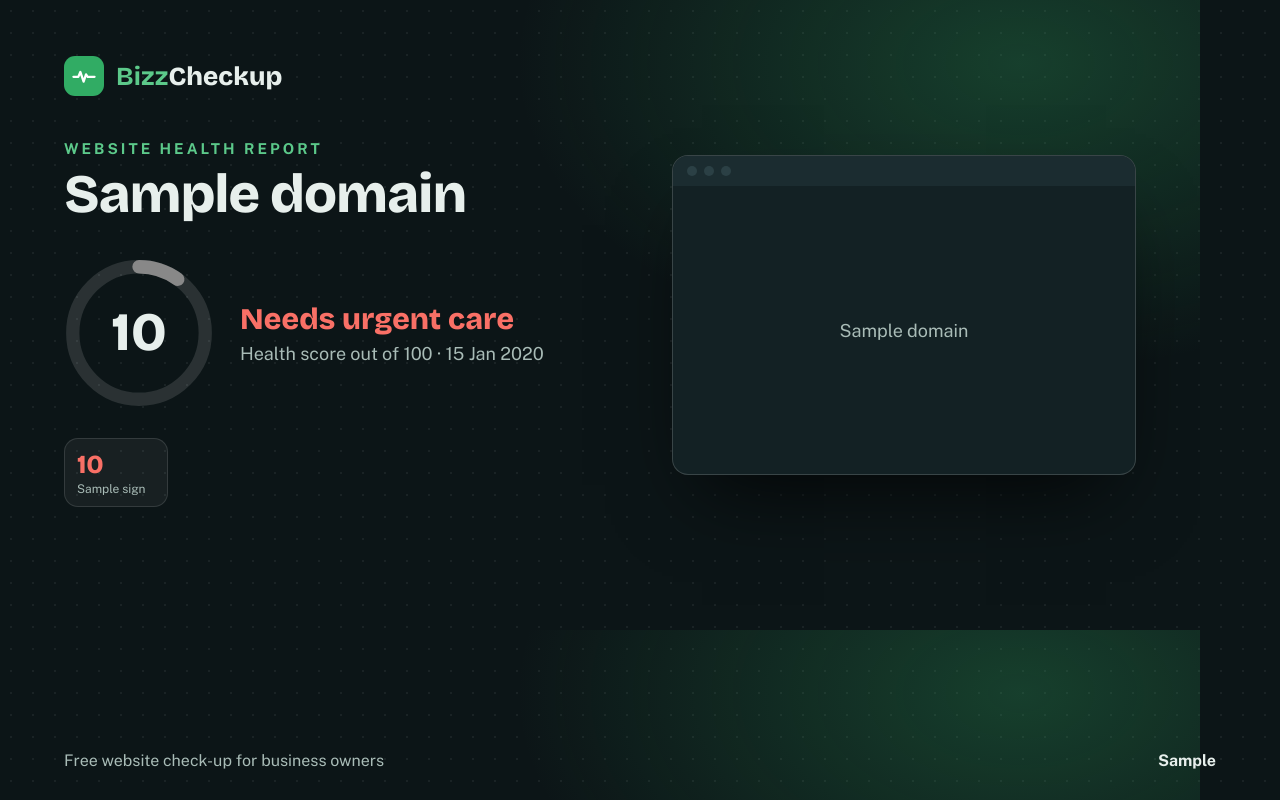
After one commit to rdhafiz/bizzcheckup, a Django app: template templates/reports/share_card.html in a window 1280 px wide. The commit adds this page. Run offline with Django 5.2, Linux system fonts and the light colour scheme; the template is opened without the code that fills it: most values are stand-ins (such as "Sample title", 1, 10 or a date in 2020); data that the repository does not hold is empty; parts of the project's set-up code (start-up, migrations or seed data) failed here and were passed over.

Commit message:
Let visitors share their score as a picture

```diff
--- a/bizzcheckup/checkups/models.py
+++ b/bizzcheckup/checkups/models.py
@@ -130,6 +130,7 @@ class CheckupImage(models.Model):
         LINK_PREVIEW = "link_preview", "Link preview picture"
         MOBILE = "mobile", "Phone screenshot"
         TABLET = "tablet", "Tablet screenshot"
+        SHARE_CARD = "share_card", "Share card (score picture for social media)"
 
     # Only real pictures are stored (checked from their first bytes, never SVG).
     ALLOWED_TYPES = ("image/jpeg", "image/png", "image/gif", "image/webp")
--- a/bizzcheckup/checkups/urls.py
+++ b/bizzcheckup/checkups/urls.py
@@ -13,6 +13,7 @@ urlpatterns = [
     path("<uuid:checkup_id>/full-checkup/", views.full_checkup, name="full_checkup"),
     path("unsubscribe/<uuid:token>/", views.unsubscribe, name="unsubscribe"),
     path("<uuid:checkup_id>/badge.svg", views.badge, name="badge"),
+    path("<uuid:checkup_id>/share.png", views.share_card, name="share_card"),
     path("<uuid:checkup_id>/screenshot.jpg", views.screenshot, name="screenshot"),
     path("<uuid:checkup_id>/images/<slug:kind>/", views.image, name="image"),
 ]
--- a/templates/reports/_sections.html
+++ b/templates/reports/_sections.html
@@ -289,8 +289,10 @@
     <h2 id="contact-title" class="section-title" data-reveal="words">Talk to <span class="text-highlight" data-word>{{ brand.first_name }}</span> about your report</h2>
   </div>
 
-  {# Book a call without leaving the report: the booking page (Cal.com) in a frame. It only
-     loads when the reader scrolls near it (loading="lazy"). The PDF gets a link instead. #}
+  {% comment %}
+    Book a call without leaving the report: the booking page (Cal.com) in a frame. It only
+    loads when the reader scrolls near it (loading="lazy"). The PDF gets a link instead.
+  {% endcomment %}
   {% if brand.booking_url %}
     <div id="book" class="booking mt-8" data-reveal>
       <div class="booking__head">
--- /dev/null
+++ b/templates/reports/share_card.html
@@ -0,0 +1,79 @@
+{% load static bizz %}<!doctype html>
+{% comment %}
+  The share card: a 1200 x 630 picture (the size Facebook, LinkedIn and WhatsApp use) of
+  the website's score, made by photographing this page in Chromium (reports/share_card.py).
+  This page is never shown to visitors, only to that offline browser, so it can have its
+  own <style>: the site's Content Security Policy doesn't apply here.
+{% endcomment %}
+<html lang="en">
+<head>
+<meta charset="utf-8">
+<style>
+  @font-face { font-family: "Bricolage"; src: url("{% static 'fonts/bricolage-grotesque.woff2' %}") format("woff2"); font-weight: 200 800; }
+  @font-face { font-family: "Public Sans"; src: url("{% static 'fonts/public-sans.woff2' %}") format("woff2"); font-weight: 100 900; }
+  * { box-sizing: border-box; margin: 0; }
+  html, body { width: 1200px; height: 630px; overflow: hidden; }
+  body {
+    font-family: "Public Sans", sans-serif; color: #e7efec;
+    background:
+      radial-gradient(ellipse 60% 70% at 85% 10%, rgba(49,172,100,.28), transparent 70%),
+      radial-gradient(circle, rgba(255,255,255,.06) 1px, transparent 1.4px) 0 0 / 22px 22px,
+      #0c1517;
+    display: grid; grid-template-columns: 560px 1fr; gap: 48px; padding: 56px 64px;
+  }
+  .brand { display: flex; align-items: center; gap: 12px; font-family: "Bricolage"; font-weight: 800; font-size: 26px; }
+  .brand__mark { width: 40px; height: 40px; border-radius: 11px; background: #31ac64; display: grid; place-items: center; }
+  .brand b { color: #5cc98a; }
+  .eyebrow { margin-top: 44px; font-size: 15px; letter-spacing: .2em; text-transform: uppercase; color: #5cc98a; font-weight: 700; }
+  .domain { margin-top: 10px; font-family: "Bricolage"; font-weight: 800; font-size: 54px; line-height: 1.05; letter-spacing: -.02em; overflow-wrap: anywhere; }
+  .score { margin-top: 34px; display: flex; align-items: center; gap: 26px; }
+  .ring { width: 150px; height: 150px; position: relative; flex: none; }
+  .ring svg { width: 100%; height: 100%; }
+  .ring__value { position: absolute; inset: 0; display: grid; place-items: center; font-family: "Bricolage"; font-weight: 800; font-size: 54px; }
+  .band { font-family: "Bricolage"; font-weight: 800; font-size: 30px; }
+  .band-healthy { color: #5cc98a; } .band-attention { color: #f5b544; } .band-urgent { color: #f97066; }
+  .of { margin-top: 6px; font-size: 18px; color: #a9bcb7; }
+  .signs { margin-top: 30px; display: grid; grid-template-columns: repeat(5, 1fr); gap: 10px; }
+  .sign { border: 1px solid rgba(255,255,255,.12); background: rgba(255,255,255,.05); border-radius: 14px; padding: 10px 12px; }
+  .sign__score { font-family: "Bricolage"; font-weight: 800; font-size: 26px; }
+  .sign__label { margin-top: 2px; font-size: 12px; color: #a9bcb7; line-height: 1.2; }
+  .shot { align-self: center; border-radius: 16px; overflow: hidden; border: 1px solid rgba(255,255,255,.16); box-shadow: 0 40px 80px -30px rgba(0,0,0,.8); background: #132124; }
+  .shot__bar { height: 30px; display: flex; align-items: center; gap: 7px; padding: 0 14px; background: #1b2c30; }
+  .shot__bar i { width: 10px; height: 10px; border-radius: 50%; background: #2b4045; }
+  .shot img, .shot__empty { display: block; width: 100%; aspect-ratio: 16 / 10; object-fit: cover; object-position: top; }
+  .shot__empty { display: grid; place-items: center; color: #a9bcb7; font-size: 18px; }
+  .footer { position: absolute; left: 64px; right: 64px; bottom: 30px; display: flex; justify-content: space-between; font-size: 16px; color: #a9bcb7; }
+  .footer strong { color: #e7efec; }
+</style>
+</head>
+<body>
+  <div>
+    <p class="brand"><span class="brand__mark"><svg width="26" height="26" viewBox="0 0 32 32"><path d="M3 17h6l2.5-6 4 12 3-9 2 3H29" fill="none" stroke="#fff" stroke-width="2.8" stroke-linecap="round" stroke-linejoin="round"/></svg></span><span><b>Bizz</b>Checkup</span></p>
+    <p class="eyebrow">Website health report</p>
+    <p class="domain">{{ checkup.domain }}</p>
+    <div class="score">
+      <div class="ring">
+        <svg viewBox="0 0 36 36">
+          <circle cx="18" cy="18" r="15.9" fill="none" stroke="rgba(255,255,255,.12)" stroke-width="3.2"/>
+          <circle cx="18" cy="18" r="15.9" fill="none" stroke="{{ colour }}" stroke-width="3.2" stroke-linecap="round" pathLength="100" stroke-dasharray="{{ report.health_score|default:0 }} 100" transform="rotate(-90 18 18)"/>
+        </svg>
+        <span class="ring__value">{{ report.health_score }}</span>
+      </div>
+      <div>
+        <p class="band band-{{ report.health_score|band }}">{{ report.health_score|band_label }}</p>
+        <p class="of">Health score out of 100 · {{ checkup.finished_at|date:"j M Y" }}</p>
+      </div>
+    </div>
+    <div class="signs">
+      {% for sign in signs %}
+        <div class="sign"><p class="sign__score band-{{ sign.score.score|band }}">{{ sign.score.score|default:"–" }}</p><p class="sign__label">{{ sign.label }}</p></div>
+      {% endfor %}
+    </div>
+  </div>
+  <figure class="shot">
+    <div class="shot__bar"><i></i><i></i><i></i></div>
+    {% if checkup.screenshot %}<img src="{% url 'checkups:screenshot' checkup.pk %}" alt="">{% else %}<div class="shot__empty">{{ checkup.domain }}</div>{% endif %}
+  </figure>
+  <p class="footer"><span>Free website check-up for business owners</span><strong>{{ site_host }}</strong></p>
+</body>
+</html>
```
Also changed, not shown: bizzcheckup/checkups/tasks.py (+8 -0 lines), bizzcheckup/checkups/views.py (+22 -0 lines), bizzcheckup/reports/builder.py (+23 -0 lines), bizzcheckup/reports/pdf.py (+15 -4 lines), bizzcheckup/reports/share_card.py (added, +73 -0 lines), docs/03-directory-layout.md (+1 -0 lines), docs/16-health-report.md (+13 -0 lines), templates/reports/_hero.html (+16 -2 lines), tests/checkups/conftest.py (+8 -0 lines), tests/reports/test_reports.py (+8 -0 lines), tests/reports/test_share_card.py (added, +81 -0 lines), CHANGELOG.md, frontend/tailwind.css.
